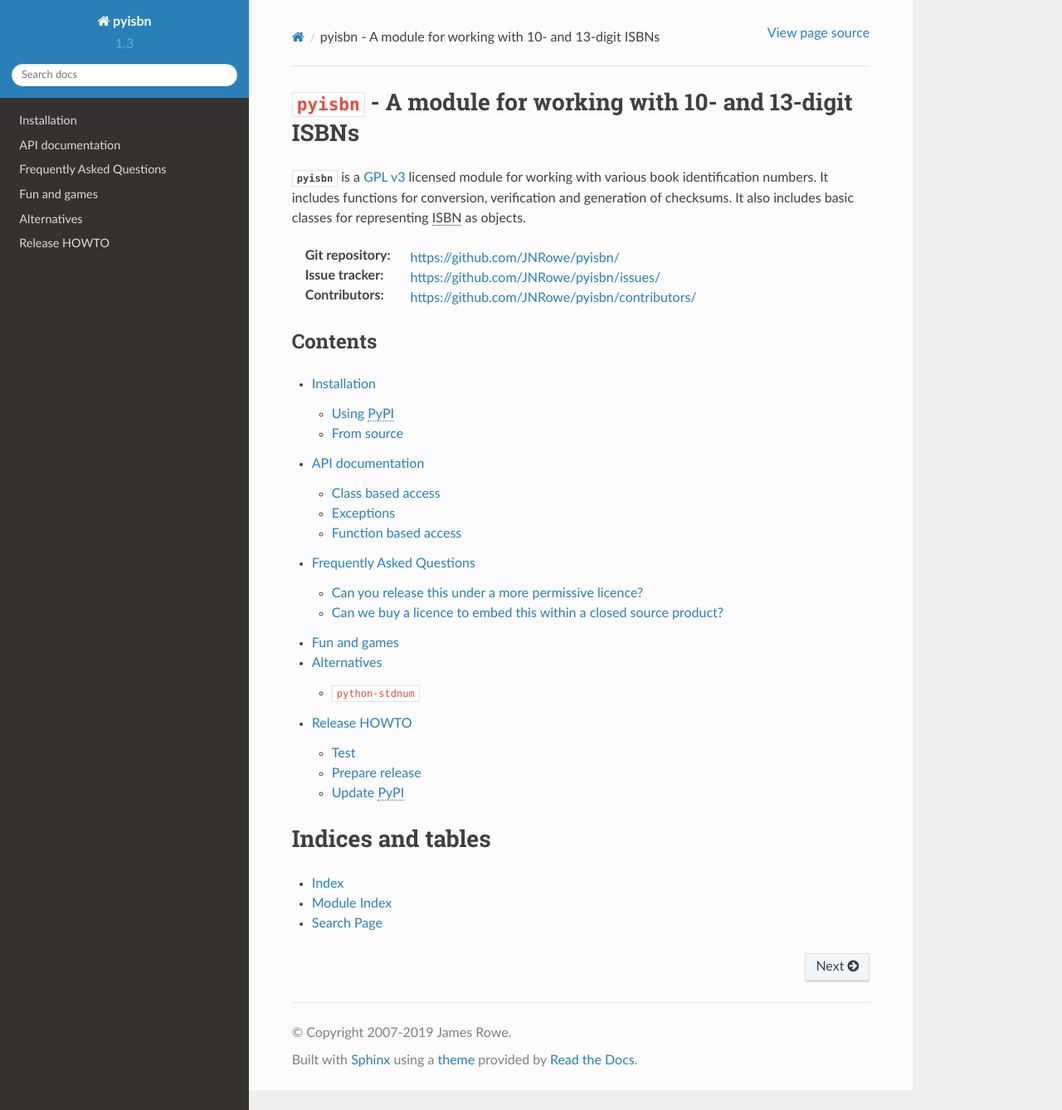
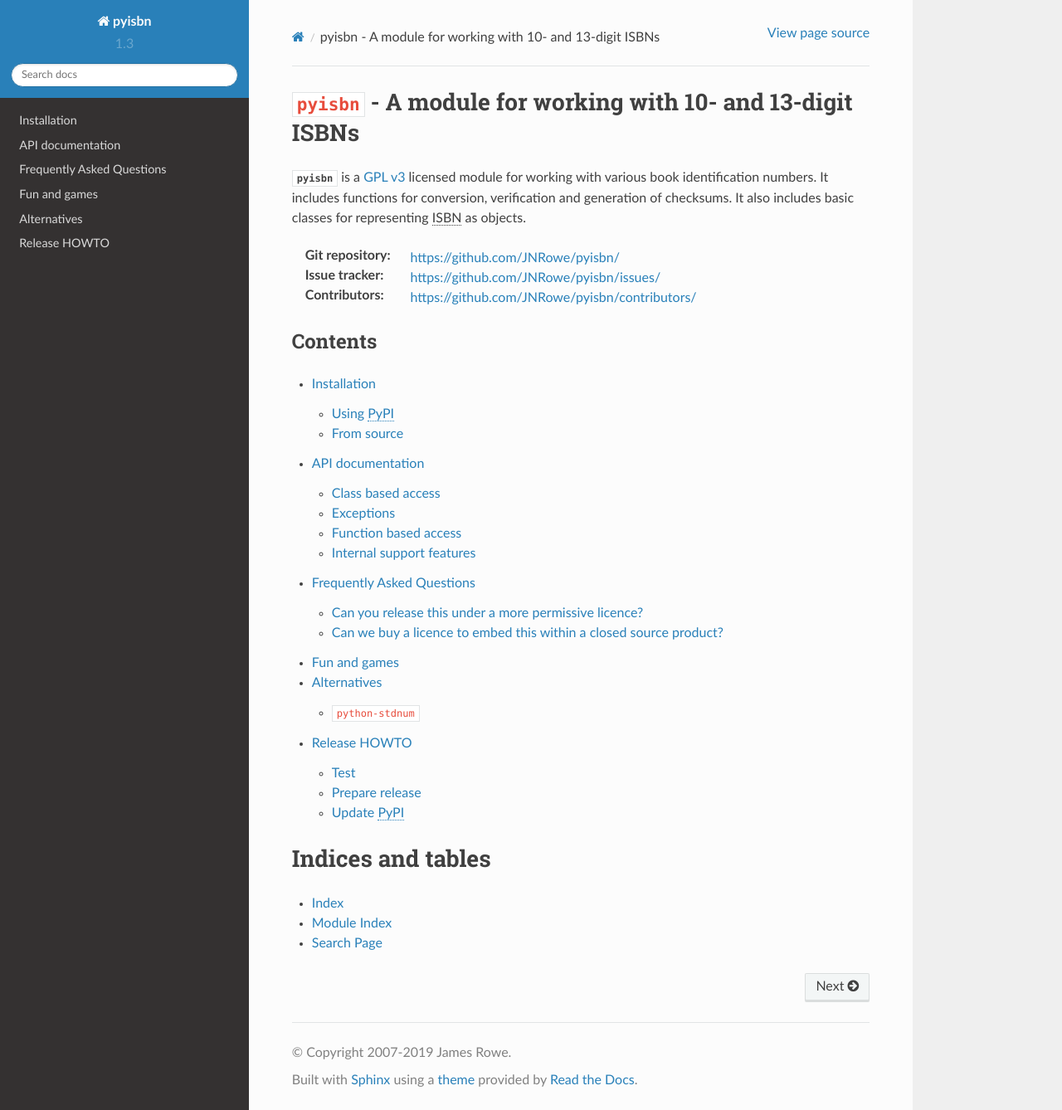
Before and after one commit to JNRowe/pyisbn, a Sphinx documentation site: the page built from doc/index.rst, in a window 1280 px wide and 1338 px high. Shown: the whole window at 83% size. Built offline with Sphinx 7.4.7 and the Read the Docs theme 2.0.0, drawn with Linux system fonts in a browser that asks for light colours.

Commit message:
Document internal data values

```diff
--- a/doc/api/index.rst
+++ b/doc/api/index.rst
@@ -39,3 +39,11 @@
    :maxdepth: 2
 
    utils
+
+Internal support features
+-------------------------
+
+.. toctree::
+   :maxdepth: 2
+
+   support
--- /dev/null
+++ b/doc/api/support.rst
@@ -0,0 +1,8 @@
+.. currentmodule:: pyisbn
+
+Internal support features
+=========================
+
+.. autodata:: DASHES
+
+.. autodata:: URL_MAP
```
